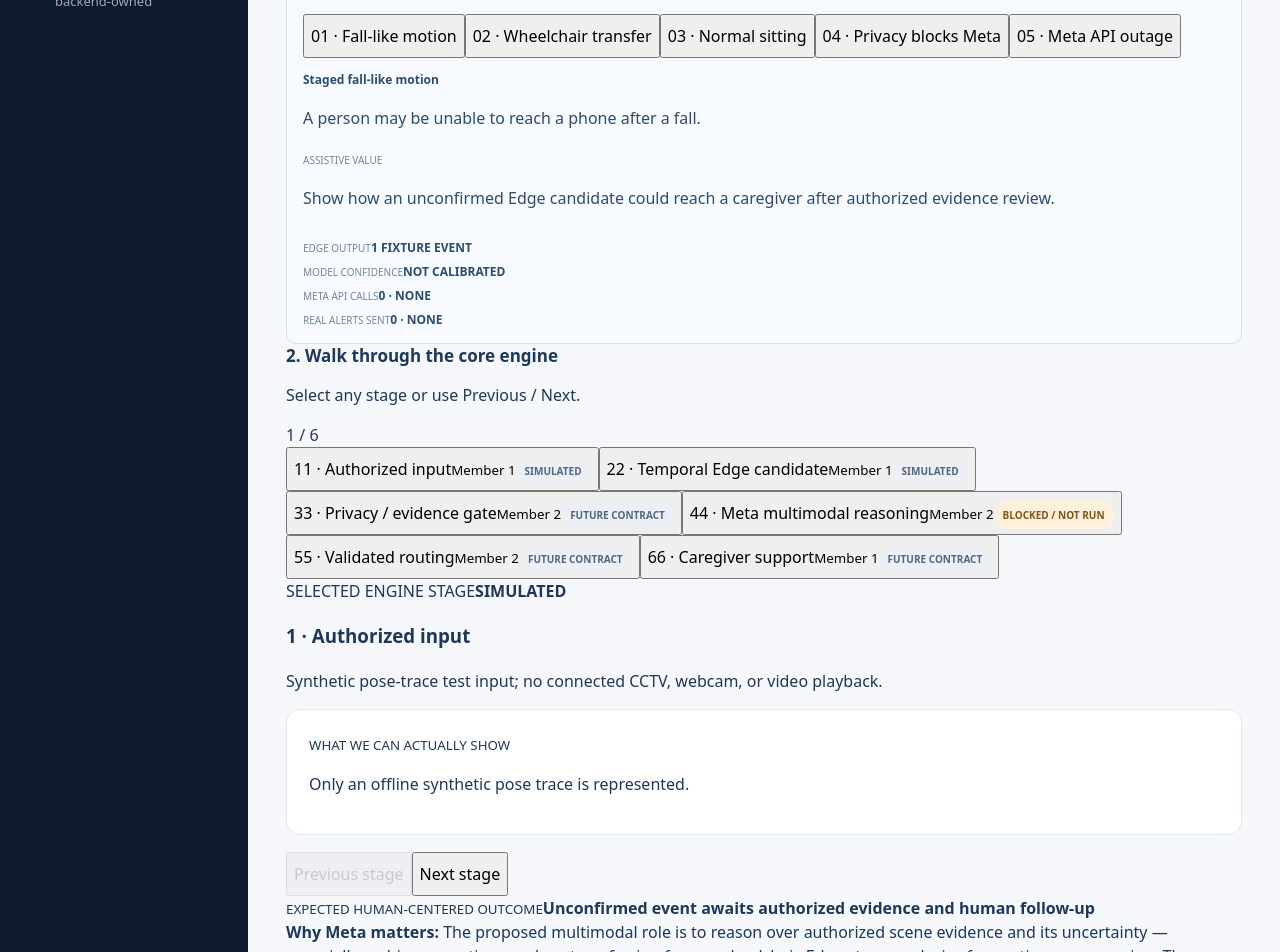
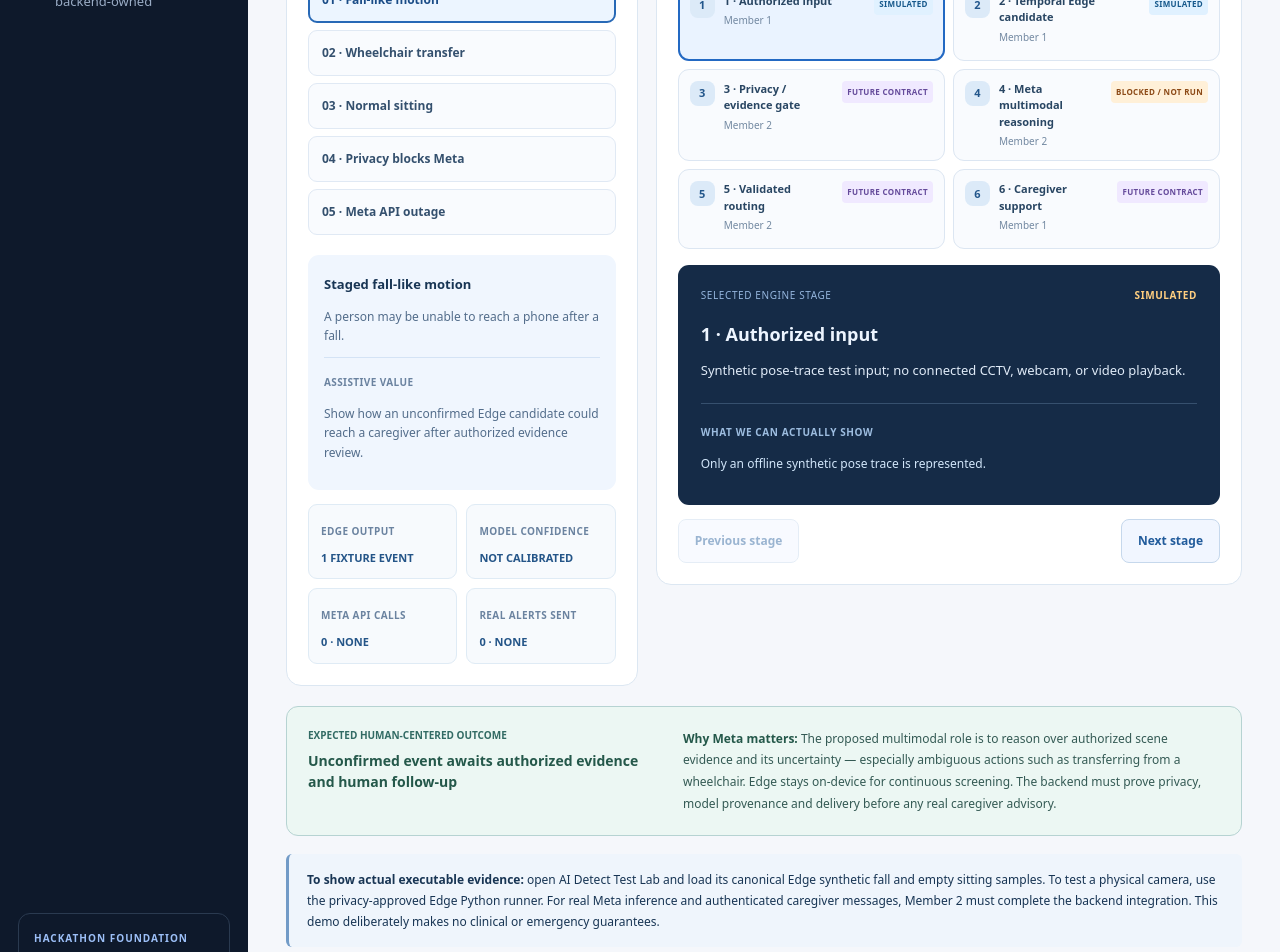
Before and after one commit to viillab/META-Viil-Sentinel, a React (Vite) app in the folder apps/dashboard/: page / in a window 1280 px wide. Shown: the part 480-1432 px from the top of the page. Built offline with nearby package versions, Linux system fonts and the light colour scheme.

Commit message:
fix(member1): repair judge UI layout and archive visual audit screenshots

```diff
--- a/apps/dashboard/src/judge.css
+++ b/apps/dashboard/src/judge.css
@@ -1,55 +1,64 @@
-/* Member 1 judge-facing, truthful workflow walkthrough. */
-.judge-page{padding:29px 0 18px;color:#1d3858}
-.judge-heading{display:flex;justify-content:space-between;gap:20px;align-items:flex-end;margin-bottom:22px}
-.judge-heading h1{font:800 32px Manrope,system-ui,sans-serif;letter-spacing:-.045em;margin:7px 0 6px}
-.judge-heading p{font-size:13px;line-height:1.7;color:#7088a3;margin:0;max-width:670px}
-.judge-demo-badge{flex-shrink:0;padding:10px 12px;color:#5d501f;background:#fff4dd;border:1px solid #dfc287;border-radius:20px;font-size:10px;font-weight:800;letter-spacing:.05em}
-.judge-warning{background:#fff9ea;border:1px solid #e5ce96;border-radius:12px;padding:15px 18px;font-size:12px;line-height:1.7;color:#5d451a;margin-bottom:18px}
-.judge-scenario-panel,.judge-journey,.judge-evidence{background:#fff;border:1px solid #e0e8f2;border-radius:14px;padding:22px;margin-bottom:17px}
-.judge-page h2{font:800 17px Manrope,system-ui,sans-serif;margin:0 0 16px}
-.judge-scenarios{display:grid;grid-template-columns:repeat(3,minmax(0,1fr));gap:12px}
-.judge-scenario{min-width:0;min-height:94px;text-align:left;display:flex;flex-direction:column;gap:8px;align-items:flex-start;justify-content:center;border:1px solid #d4dfec;background:#f7faff;border-radius:10px;padding:13px 16px;color:#2c4c70}
-.judge-scenario strong{font-size:12px;line-height:1.5}
-.judge-scenario small{font-size:10px;color:#7187a1;line-height:1.6}
-.judge-scenario.active{border-color:#326ab0;background:#eaf2ff;box-shadow:inset 0 0 0 1px #326ab0}
-.judge-disclosure{margin:15px 0 0;font-size:11px;color:#657d9a}
-.judge-steps{display:grid;grid-template-columns:repeat(5,minmax(0,1fr));gap:9px}
-.judge-step{min-width:0;min-height:105px;display:flex;flex-direction:column;align-items:flex-start;gap:7px;text-align:left;padding:13px;background:#f7f9fd;border:1px solid #e0e8f2;border-radius:9px;color:#466583}
-.judge-step-number{font:800 15px Manrope,system-ui,sans-serif;color:#5e80aa}
-.judge-step strong{font-size:12px}
-.judge-step small{font-size:10px;line-height:1.5;color:#8297ae}
-.judge-step.active{background:#193b68;color:#fff;border-color:#193b68}
-.judge-step.active .judge-step-number,.judge-step.active small{color:#c5d8f2}
-.judge-active-stage{margin-top:15px;background:#f4f8fd;border:1px solid #dae6f4;border-radius:12px;padding:23px}
-.judge-stage-header{display:flex;justify-content:space-between;gap:10px;align-items:center;flex-wrap:wrap}
-.judge-stage-count{font-size:10px;letter-spacing:.08em;color:#738aa7;font-weight:800}
-.judge-stage-state{font-size:10px;padding:7px 9px;border-radius:18px;font-weight:800;background:#ecf0f4;color:#52677f}
-.judge-stage-state.offline_implemented{background:#e1f4ed;color:#21684e}
-.judge-stage-state.blocked{background:#fff0db;color:#825416}
-.judge-active-stage h3{font:800 19px Manrope,system-ui,sans-serif;margin:17px 0 9px}
-.judge-active-stage p{font-size:13px;line-height:1.8;color:#496480;max-width:850px;margin:0 0 17px}
-.judge-output{padding:13px 15px;display:flex;gap:12px;flex-wrap:wrap;justify-content:space-between;background:#fff;border:1px solid #d7e3f0;border-radius:9px}
-.judge-output span{font-size:10px;font-weight:800;letter-spacing:.07em;color:#8196ac}
-.judge-output strong{font-size:12px;color:#294f79;overflow-wrap:anywhere}
-.judge-step-actions{display:flex;justify-content:flex-end;gap:9px;margin-top:18px}
-.judge-step-actions button{min-height:43px}
-.judge-evidence-grid{display:grid;grid-template-columns:repeat(4,minmax(0,1fr));gap:10px}
-.judge-evidence-grid>div{display:flex;flex-direction:column;gap:8px;padding:16px;border-radius:10px;background:#f4f8fd;border:1px solid #e1ebf6}
-.judge-evidence-grid small{font-size:9px;color:#6481a3;font-weight:800;letter-spacing:.07em}
-.judge-evidence-grid strong{font:800 26px Manrope,system-ui,sans-serif;color:#1e4775}
-.judge-evidence-grid span{font-size:10px;line-height:1.6;color:#6782a1}
-.judge-meta-note{font-size:11px;line-height:1.8;margin:15px 0 0;color:#526f90;overflow-wrap:anywhere}
-.judge-meta-value{background:#19385f;border-radius:14px;padding:27px;color:#edf5ff;display:grid;grid-template-columns:1fr 1fr;gap:22px;margin-bottom:15px}
-.judge-meta-value .eyebrow{font-size:10px;color:#99c5fb;font-weight:800;letter-spacing:.09em}
-.judge-meta-value h2{font-size:22px;line-height:1.35;margin:10px 0}
-.judge-meta-value p{font-size:12px;line-height:1.8;color:#c5d9f1;margin:0}
-.judge-capabilities{display:grid;grid-template-columns:1fr 1fr;gap:10px}
-.judge-capabilities>div{background:#244b78;border:1px solid #3a6090;border-radius:9px;padding:14px;display:flex;flex-direction:column;gap:8px}
-.judge-capabilities strong{font-size:12px}
-.judge-capabilities span{font-size:10px;line-height:1.65;color:#cbdbed}
-.judge-handoff{border:1px solid #bdd4ed;border-radius:11px;padding:19px;background:#eef6ff;color:#3c6083;line-height:1.8;font-size:12px}
-.judge-handoff strong{color:#204a76}
-.judge-page button:focus-visible{outline:3px solid #2363ce;outline-offset:3px}
-@media(max-width:1080px){.judge-evidence-grid{grid-template-columns:1fr 1fr}.judge-meta-value{grid-template-columns:1fr}}
-@media(max-width:750px){.judge-heading{flex-direction:column;align-items:flex-start}.judge-scenarios{grid-template-columns:1fr}.judge-scenario{min-height:69px}.judge-steps{grid-template-columns:repeat(2,minmax(0,1fr))}.judge-active-stage{padding:16px}.judge-meta-value{padding:20px}}
-@media(max-width:440px){.judge-evidence-grid,.judge-capabilities{grid-template-columns:1fr}.judge-steps{grid-template-columns:1fr 1fr}.judge-step-actions{flex-wrap:wrap}.judge-step-actions button{flex:1}}
+/* Member 1 Judge Walkthrough — selectors align exactly with JudgeDemoView.tsx */
+.judge-page{padding:29px 0 14px;color:#183554}
+.judge-heading{display:flex;align-items:flex-end;justify-content:space-between;gap:22px;margin-bottom:20px}
+.judge-heading h1{font:800 clamp(23px,3vw,33px) Manrope,system-ui,sans-serif;letter-spacing:-.04em;margin:8px 0}
+.judge-heading p{font-size:13px;line-height:1.7;color:#627a94;margin:0;max-width:690px}
+.judge-offline{white-space:nowrap;background:#eef2fa;border:1px solid #cbdcf0;padding:11px 13px;color:#32639b;font-size:10px;font-weight:800;letter-spacing:.06em;border-radius:12px}
+.judge-important{background:#fff6e6;border:2px solid #d3a765;color:#6d4316;border-radius:12px;padding:17px 19px;margin-bottom:20px}
+.judge-important strong{font-size:12px;letter-spacing:.04em}
+.judge-important p{font-size:12px;line-height:1.65;margin:7px 0 0}
+.judge-layout{display:grid;grid-template-columns:minmax(250px,.75fr) minmax(365px,1.25fr);gap:18px;align-items:start}
+.judge-scenario,.judge-walkthrough{background:#fff;border:1px solid #dce7f2;border-radius:15px;padding:21px;min-width:0}
+.judge-scenario h2,.judge-walkthrough h2{font:800 17px Manrope,system-ui,sans-serif;margin:0 0 5px}
+.judge-muted{margin:0 0 16px;color:#7188a4;font-size:12px;line-height:1.5}
+.judge-tabs{display:flex;flex-direction:column;gap:7px}
+.judge-tabs button{border:1px solid #e0e9f4;background:#f9fbfe;border-radius:9px;text-align:left;padding:13px;font-size:12px;color:#34506e;min-height:44px;font-weight:700}
+.judge-tabs button.selected{border:2px solid #2869b6;padding:12px;background:#ecf5ff;color:#1a4c87}
+.judge-case{margin-top:20px;padding:16px;border-radius:11px;background:#f0f6fe}
+.judge-case>strong{font-size:13px}.judge-case p{font-size:12px;color:#536d8b;line-height:1.6}
+.judge-case div{border-top:1px solid #d4e3f5;padding-top:10px}
+.judge-case small,.judge-facts small{font-size:10px;font-weight:800;color:#6b83a0;letter-spacing:.04em}
+.judge-facts{display:grid;grid-template-columns:1fr 1fr;gap:9px;margin-top:14px}
+.judge-facts>div{background:#f7fafd;border:1px solid #dfebf5;border-radius:9px;padding:12px;min-height:74px}
+.judge-facts strong{font-size:11px;display:block;margin-top:9px;color:#245588}
+.judge-section-title{display:flex;justify-content:space-between;align-items:start;gap:14px}
+.judge-section-title>span{font:800 12px Manrope,system-ui,sans-serif;color:#6b83a0}
+.judge-stage-list{display:grid;grid-template-columns:1fr 1fr;gap:8px;margin-top:4px}
+.judge-stage{border:1px solid #dce6f2;background:#f9fbfe;border-radius:11px;padding:11px;min-height:80px;text-align:left;display:flex;gap:9px;align-items:start;color:#294663}
+.judge-stage.current{background:#eaf3ff;border:2px solid #2369c3;padding:10px}
+.judge-stage-index{background:#dceaf8;color:#23578c;border-radius:8px;width:25px;height:25px;flex-shrink:0;display:grid;place-items:center;font-size:11px;font-weight:800}
+.judge-stage-name{font-weight:800;font-size:11px;line-height:1.5;flex:1;min-width:0}
+.judge-stage-name small{display:block;font-size:10px;font-weight:500;margin-top:4px;color:#7288a1}
+.judge-stage-state{font-size:8px;letter-spacing:.04em;font-weight:800;border-radius:4px;padding:5px;color:#666;background:#edf0f5;white-space:nowrap}
+.judge-stage-state.simulated{color:#15588b;background:#e0f1ff}
+.judge-stage-state.blocked{color:#8c4a17;background:#fff0d8}
+.judge-stage-state.pending{color:#654b9b;background:#f0e9ff}
+.judge-focus{border-radius:11px;margin-top:16px;background:#152b47;color:#edf5ff;padding:23px;min-height:240px}
+.judge-focus-top{display:flex;justify-content:space-between;gap:10px;font-size:10px;letter-spacing:.06em;color:#94b5dd}
+.judge-focus-top strong{color:#ffcf80}
+.judge-focus h3{font:800 18px Manrope,system-ui,sans-serif;margin:19px 0 9px}
+.judge-focus>p{font-size:13px;line-height:1.8;color:#e0ebf8}
+.judge-evidence{border-top:1px solid #36506e;margin-top:20px;padding-top:14px}
+.judge-evidence small{font-weight:800;letter-spacing:.06em;font-size:10px;color:#9dbde0}
+.judge-evidence p{font-size:12px;line-height:1.7;color:#d2e6fa;margin-bottom:0;overflow-wrap:anywhere}
+.judge-navigation{display:flex;gap:9px;justify-content:space-between;margin-top:14px}
+.judge-navigation button{padding:12px 16px;border-radius:8px;border:1px solid #c6d8ec;background:#f1f6ff;color:#215b9b;font-weight:800;font-size:12px;min-height:44px}
+.judge-navigation button:disabled{opacity:.45;cursor:not-allowed}
+.judge-takeaway{margin-top:20px;padding:21px;border-radius:12px;border:1px solid #b6d3d2;background:#ecf7f3;display:grid;grid-template-columns:.8fr 1.2fr;gap:17px}
+.judge-takeaway small{display:block;font-size:10px;color:#326b64;font-weight:800}
+.judge-takeaway strong{display:block;margin-top:7px;font-size:14px;line-height:1.55;color:#24584a}
+.judge-explain{font-size:12px;color:#345a54;line-height:1.8}
+.judge-explain strong{display:inline;font-size:12px}
+.judge-bottom{padding:15px 18px;font-size:12px;line-height:1.75;border-left:3px solid #729bc7;background:#eff5fc;border-radius:6px;margin-top:18px}
+.judge-page button:focus-visible{outline:3px solid #1c5bb4;outline-offset:3px}
+@media(max-width:1200px){.judge-layout{grid-template-columns:1fr}.judge-tabs{display:grid;grid-template-columns:1fr 1fr}}
+@media(max-width:710px){.judge-heading{align-items:flex-start;flex-direction:column}.judge-stage-list,.judge-takeaway{grid-template-columns:1fr}.judge-tabs{grid-template-columns:1fr}.judge-scenario,.judge-walkthrough{padding:16px}.judge-stage{min-height:65px}}
+
+/* Final cascade override for ALL workspace views: earlier page styles
+   must not shrink the shared mobile sidebar into one narrow column. */
+@media(max-width:700px){
+  .sidebar{display:grid;grid-template-columns:repeat(2,minmax(0,1fr));align-content:start;gap:8px;padding:14px 15px 16px}
+  .sidebar .brand{grid-column:1/-1;margin:0;padding:0 0 8px}
+  .sidebar button.nav-active,.sidebar button.nav-muted{display:flex;width:100%;margin:0;min-width:0;min-height:56px;padding:10px 9px;justify-content:center;align-items:center;gap:7px;font-size:12px;line-height:1.35}
+  .sidebar>.nav-muted:not(button),.sidebar>.nav-label,.sidebar>.side-bottom{display:none}
+}
```
Also changed, not shown: 8 other files (tests, documents, lock files or other folders).
